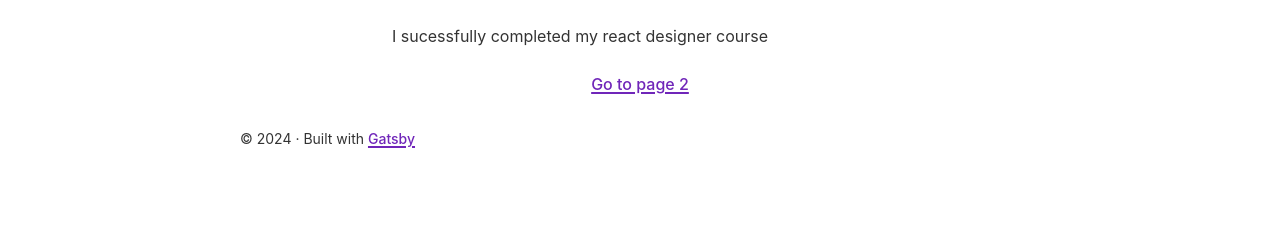
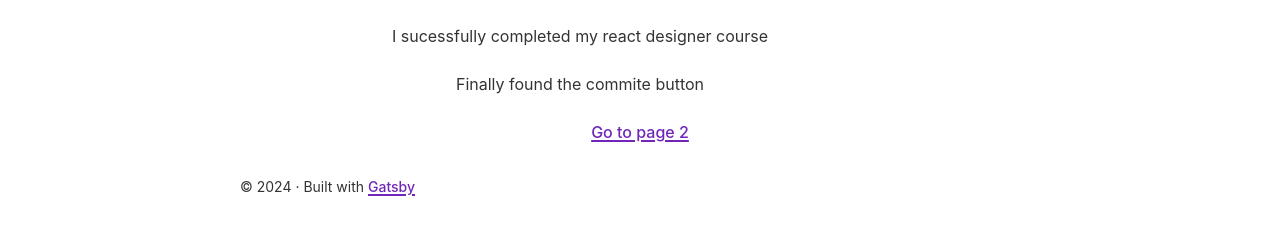
Before and after one commit to Siva-M-U/My-Project1, a Gatsby site: page / in a window 1280 px wide. Shown: the part 230-464 px from the top of the page. Built offline with nearby package versions, Linux system fonts and the light colour scheme; Gatsby itself is replaced by a stand-in of ours.

Commit message:
Initial commit with project files

```diff
--- a/src/pages/index.js
+++ b/src/pages/index.js
@@ -28,7 +28,7 @@ const IndexPage = () => (
         Welcome to <b>My Project 1</b>
       </h1>
       <p>I sucessfully completed my react designer course</p>
-
+      <p>Finally found the commite button</p>
       <Link to="/page-2/">Go to page 2</Link>
 
     </div>
```
